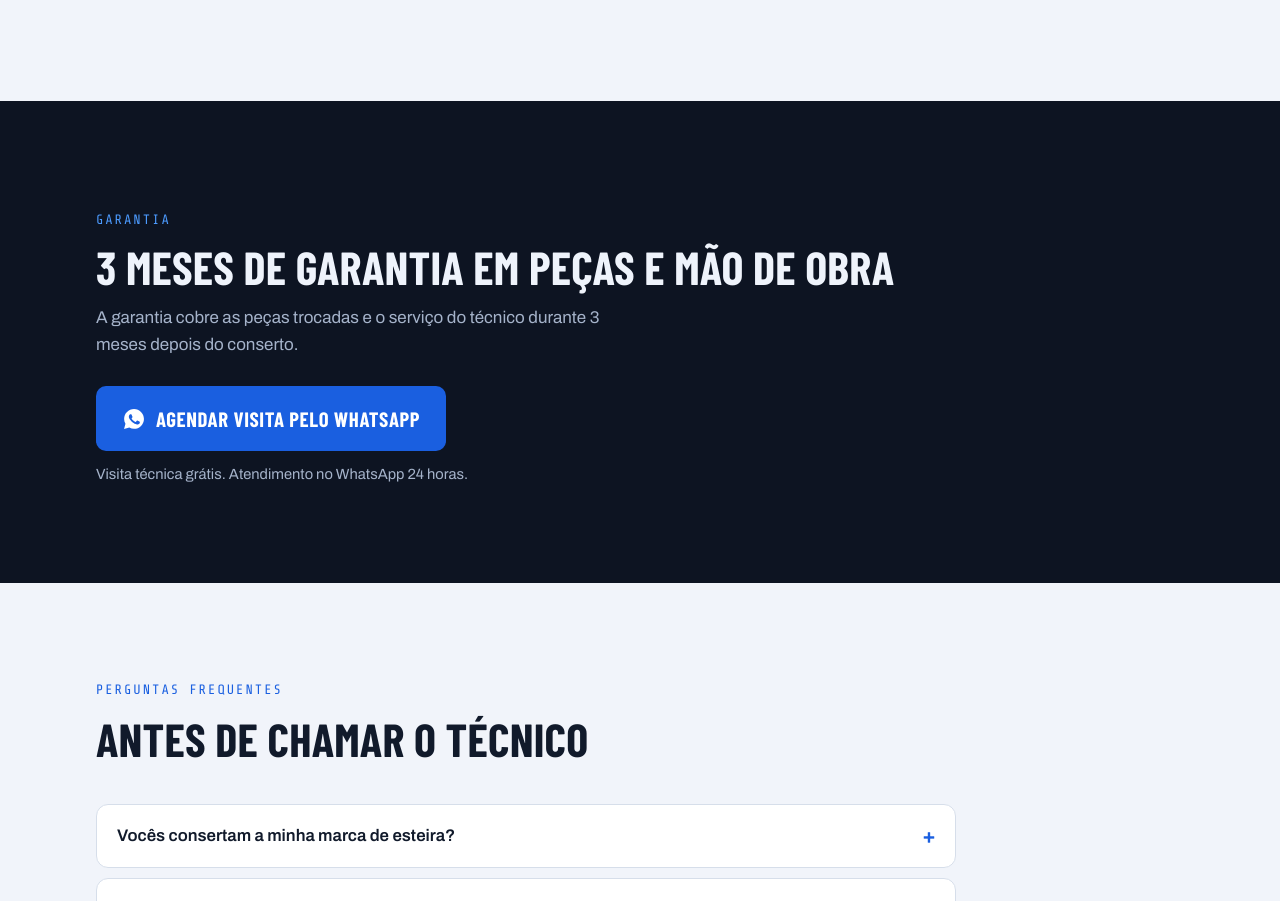
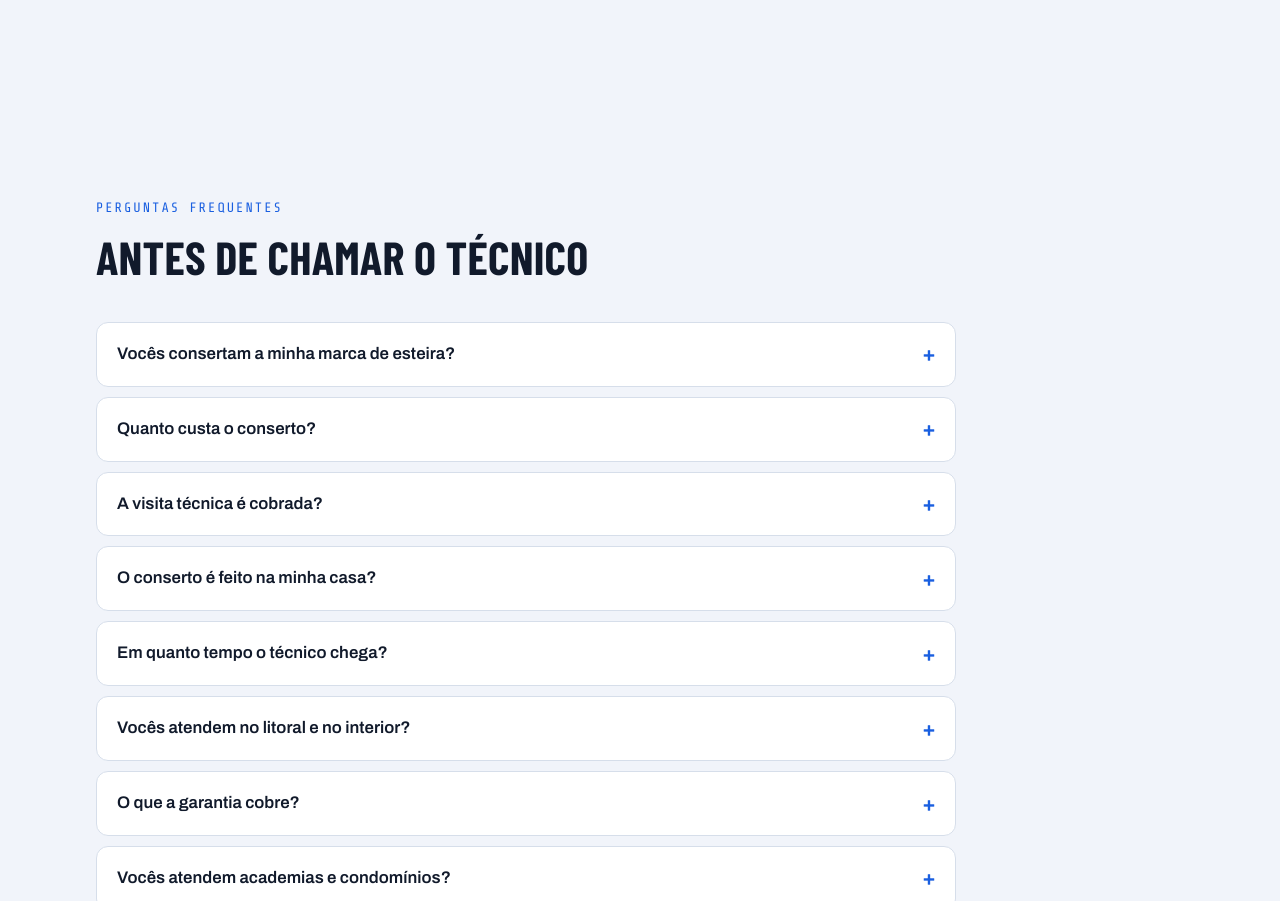
Before and after one commit to orleitrafego-cpu/denylson-manutencao-esteiras, a plain HTML site: page index.html in a window 1280 px wide. Shown: the part 4594-5495 px from the top of the page. Drawn offline with nearby package versions, Linux system fonts and the light colour scheme; a web font is replaced by a local one.

Commit message:
Tira a seção de garantia repetida
Co-Authored-By: Claude Opus 5.5 <noreply@anthropic.com>

```diff
--- a/index.html
+++ b/index.html
@@ -423,17 +423,6 @@ footer.site .wrap{padding-block:34px calc(34px + 64px);display:grid;gap:8px}
   <p class="q-hint wrap">Arraste para o lado para ver mais fotos</p>
 </section>
 
-<section class="guarantee" aria-labelledby="h-g">
-  <div class="wrap">
-    <div>
-      <p class="eyebrow" style="color:var(--led)">Garantia</p>
-      <h2 id="h-g" style="margin-top:12px">3 meses de garantia em peças e mão de obra</h2>
-      <p>A garantia cobre as peças trocadas e o serviço do técnico durante 3 meses depois do conserto.</p>
-    </div>
-  </div>
-  <div class="wrap mid-cta"><a class="btn" href="https://wa.me/5511930535990?text=Ol%C3%A1%2C%20vim%20pelo%20site.%20Minha%20esteira%20%C3%A9%20da%20marca%20___%20e%20est%C3%A1%20com%20este%20problema%3A%20___.%20Meu%20endere%C3%A7o%20%C3%A9%20___." target="_blank" rel="noopener"><svg aria-hidden="true"><use href="#wa"/></svg>Agendar visita pelo WhatsApp</a><p>Visita técnica grátis. Atendimento no WhatsApp 24 horas.</p></div>
-</section>
-
 <section id="duvidas" aria-labelledby="h-faq">
   <div class="wrap">
     <div class="head">
```
